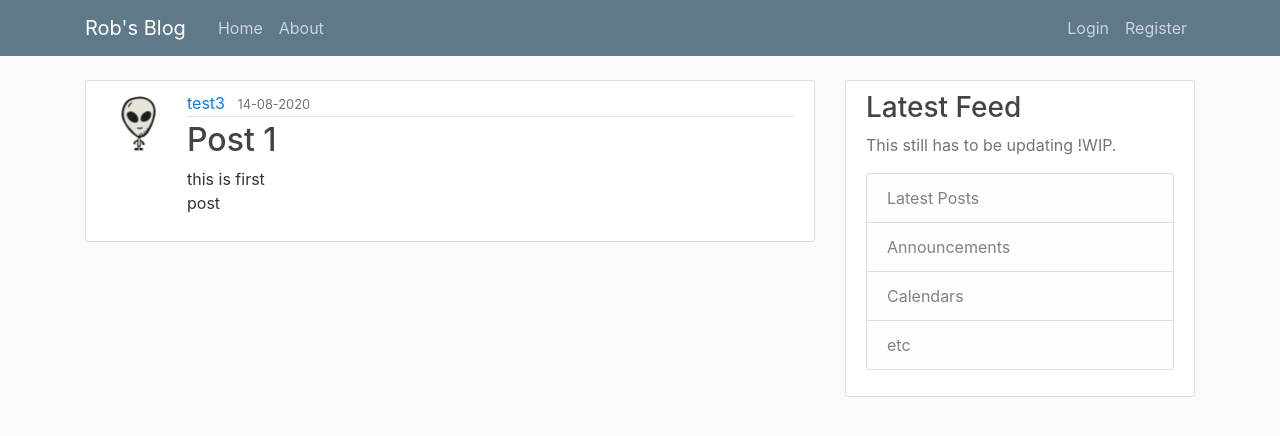
After one commit to RobGhys/FlaskBlog, a Flask app: page /post/1 in a window 1280 px wide. The commit adds this page. Shown: the top 436 px of the page. Run offline with Flask 2, Linux system fonts and the light colour scheme; data comes from the database, SQL or seed files in the repository; both versions use the stored data as it was after the commit; some libraries are stand-ins or nearby versions.

Commit message:
end of class 8

```diff
--- a/flaskblog/routes.py
+++ b/flaskblog/routes.py
@@ -1,37 +1,18 @@
 import os
 import secrets
 from PIL import Image
-from flask import render_template, url_for, flash, redirect, request
+from flask import render_template, url_for, flash, redirect, request, abort
 from flaskblog import app, db, bcrypt
-from flaskblog.forms import RegistrationForm, LoginForm, UpdateAccountForm
+from flaskblog.forms import RegistrationForm, LoginForm, UpdateAccountForm, PostForm
 from flaskblog.models import User, Post
 from flask_login import login_user, current_user, logout_user, login_required
-
-posts = [
-    {
-        'author': 'Rob',
-        'title': 'Title #1',
-        'content': 'First blog post!',
-        'date_posted': 'August 11, 2020'
-    },
-    {
-        'author': 'Caro',
-        'title': 'Title #2',
-        'content': 'Second blog post!',
-        'date_posted': 'August 12, 2020'
-    },
-    {
-        'author': 'Poupouns',
-        'title': 'Title #3',
-        'content': 'Third blog post!',
-        'date_posted': 'August 13, 2020'
-    }
-]
 
 
 @app.route('/')
 @app.route('/home')
 def home():
+    # Grabs all posts from db
+    posts = Post.query.all()
     return render_template('home.html', posts=posts)
 
 
@@ -128,3 +109,57 @@ def account():
     image_file = url_for('static', filename='profile_pics/' + current_user.image_file)
     return render_template('account.html', title='Account',
                            image_file=image_file, form=form)
+
+
+@app.route('/post/new', methods=['GET', 'POST'])
+@login_required
+def new_post():
+    form = PostForm()
+    if form.validate_on_submit():
+        post = Post(title=form.title.data, content=form.content.data, author=current_user)
+        db.session.add(post)
+        db.session.commit()
+        flash('Your post has been created!', 'success')
+        return redirect(url_for('home'))
+    return render_template('create_post.html', title='New Post', form=form, legend='New Post')
+
+
+@app.route('/post/<int:post_id>')
+def post(post_id):
+    # Give post with post_id, or return 404 if it doesn't exist
+    post = Post.query.get_or_404(post_id)
+    return render_template('post.html', title=post.title, post=post)
+
+
+@app.route('/post/<int:post_id>/update', methods=['GET', 'POST'])
+@login_required
+def update_post(post_id):
+    post = Post.query.get_or_404(post_id)
+    if post.author != current_user:
+        abort(403)
+    form = PostForm()
+
+    # Updates title and content if form is valid
+    if form.validate_on_submit():
+        post.title = form.title.data
+        post.content = form.content.data
+        db.session.commit() # No need to add, as info are already in db and we only update them
+        flash('Post updated!', 'success')
+        return redirect(url_for('post', post_id=post.id))
+    elif request.method == 'GET':
+        # Fills in the update post with current data
+        form.title.data = post.title
+        form.content.data = post.content
+    return render_template('create_post.html', title='Update Post', form=form, legend='Update Post')
+
+
+@app.route('/post/<int:post_id>/delete', methods=['POST'])
+@login_required
+def delete_post(post_id):
+    post = Post.query.get_or_404(post_id)
+    if post.author != current_user:
+        abort(403)
+    db.session.delete(post)
+    db.session.commit()
+    flash('Your post has been deleted.', 'success')
+    return redirect(url_for('home'))
--- a/flaskblog/templates/about.html
+++ b/flaskblog/templates/about.html
@@ -1,6 +1,6 @@
-<! -- Uses pattern from 'layout.html' -->
+<!-- Uses pattern from 'layout.html' -->
 {% extends 'layout.html' %}
-<! -- Section specific to 'about.html' -->
+<!-- Section specific to 'about.html' -->
 {% block content %}
     <h1>About</h1>
 {% endblock content %}
--- a/flaskblog/templates/layout.html
+++ b/flaskblog/templates/layout.html
@@ -29,13 +29,14 @@
               <a class="nav-item nav-link" href="{{ url_for('home') }}">Home</a>
               <a class="nav-item nav-link" href="{{ url_for('about') }}">About</a>
             </div>
-            <! -- Navbar Right Side -->
+            <!-- Navbar Right Side -->
             <div class="navbar-nav">
-                <! -- User is logged in -->
+                <!-- User is logged in -->
                 {% if current_user.is_authenticated %}
+                    <a class="nav-item nav-link" href="{{ url_for('new_post') }}">New Post</a>
                     <a class="nav-item nav-link" href="{{ url_for('account') }}">Account</a>
                     <a class="nav-item nav-link" href="{{ url_for('logout') }}">Logout</a>
-                <! -- User not logged in -->
+                <!-- User not logged in -->
                 {% else %}
                     <a class="nav-item nav-link" href="{{ url_for('login') }}">Login</a>
                     <a class="nav-item nav-link" href="{{ url_for('register') }}">Register</a>
--- /dev/null
+++ b/flaskblog/templates/post.html
@@ -0,0 +1,40 @@
+{% extends "layout.html" %}
+{% block content %}
+  <article class="media content-section">
+    <img class="rounded-circle article-img" src="{{ url_for('static', filename='profile_pics/' + post.author.image_file) }}">
+    <div class="media-body">
+      <div class="article-metadata">
+        <a class="mr-2" href="#">{{ post.author.username }}</a>
+        <small class="text-muted">{{ post.date_posted.strftime('%d-%m-%Y') }}</small>
+        {% if post.author == current_user %}
+          <div>
+            <a class="btn btn-secondary btn-sm mt-1 mb-1" href="{{ url_for('update_post', post_id=post.id) }}">Update</a>
+            <button type="button" class="btn btn-danger btn-sm m-1" data-toggle="modal" data-target="#deleteModal">Delete</button>
+          </div>
+        {% endif %}
+      </div>
+      <h2 class="article-title">{{ post.title }}</h2>
+      <p class="article-content">{{ post.content }}</p>
+    </div>
+  </article>
+
+  <!-- Modal -->
+  <div class="modal fade" id="deleteModal" tabindex="-1" role="dialog" aria-labelledby="deleteModalLabel" aria-hidden="true">
+    <div class="modal-dialog" role="document">
+      <div class="modal-content">
+        <div class="modal-header">
+          <h5 class="modal-title" id="deleteModalLabel">Delete Post?</h5>
+          <button type="button" class="close" data-dismiss="modal" aria-label="Close">
+            <span aria-hidden="true">&times;</span>
+          </button>
+        </div>
+        <div class="modal-footer">
+          <button type="button" class="btn btn-secondary" data-dismiss="modal">Close</button>
+          <form action="{{ url_for('delete_post', post_id=post.id) }}" method="POST">
+            <input class="btn btn-danger" type="submit" value="Delete">
+          </form>
+        </div>
+      </div>
+    </div>
+  </div>
+{% endblock content %}
```
Also changed, not shown: flaskblog/forms.py (+7 -5 lines), flaskblog/templates/account.html (+9 -9 lines), flaskblog/templates/create_post.html (added, +40 -0 lines), flaskblog/templates/home.html (+9 -8 lines), flaskblog/templates/register.html (+11 -11 lines), flaskblog/site.db, 1 other file.
